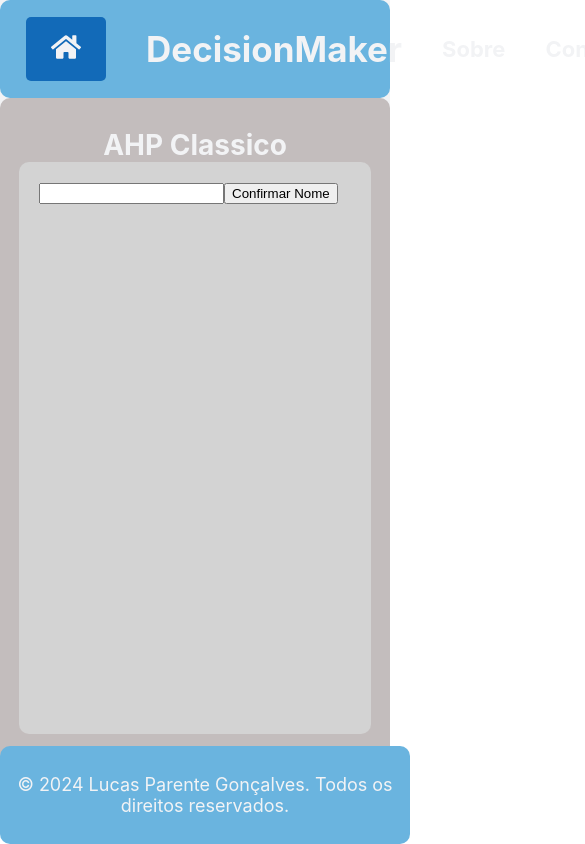
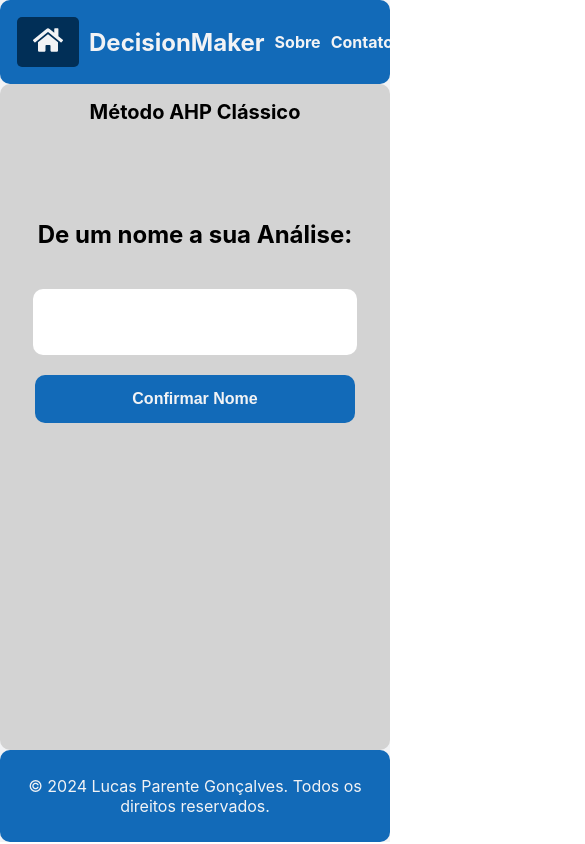
Before and after one commit to lucasparente1808/calc-ahp, a React (Create React App) app: page /AhpClassico in a window 390 px wide. Shown: the top 844 px of the page, 585 px wide, since content can reach past the window. Built offline with nearby package versions, Linux system fonts and the light colour scheme.

Commit message:
feat: alternativas.

```diff
--- a/src/App.js
+++ b/src/App.js
@@ -2,12 +2,13 @@ import React from 'react';
 import { BrowserRouter as Router, Route, Routes } from 'react-router-dom';
 import Home from './pages/Home';
 import AhpClassico from './pages/AhpClassico';
+import './index.css';
 
 
 function App() {
   return (
     <Router>
-      <div className="App" style={{ backgroundColor: '#f2f3f5' }}>
+      <div className="App" style={{ backgroundColor: '#f2f3f5', overflow: 'hidden' , height: '100%', width: '100%'}}>
         <Routes>
           <Route path="/" element={<Home/>} />
           <Route path="/AhpClassico" element={<AhpClassico/>} />
--- a/src/components/BoxAhp/box-ahp.css
+++ b/src/components/BoxAhp/box-ahp.css
@@ -1,32 +1,54 @@
 .box-ahp {
-    background-color: rgb(195, 189, 189);
+    background-color: lightgrey;
     width: 100%;
-    height: calc(100vh - 5rem - 6.125rem);
+    min-height: calc(100vh - 5rem - 6.125rem);
     border-radius: 0.625rem;
     display: flex;
-    justify-content: center;
+    flex-direction: column; /* Adicionado aqui */
     align-items: center;
 }
 
 .title-container {
     display: flex;
-    flex-direction: column;
+    padding: 1rem;
     align-items: center;
+    justify-content: center;
     width: 100%;
-    height: 100%;
+}
+
+.title-container .title-name {
+    display: flex;
     justify-content: center;
+    align-items: center;
+    width: 80%;
+}
+
+.title-container .container-analise {
+    width: 20%;
+    margin-left: auto;
+}
+
+.title-container .container-analise span{
+    font-size: 1rem;
+}
+
+.box-name {
+    margin-top: 5rem;
 }
 
 .title-container span {
-    color: #f2f3f5;
     font-size: 1.75rem;
     font-weight: bold;
 }
 
-.container-ahp {
-    background-color: lightgrey;
-    width: 80%;
-    height: 80%;
-    padding: 1.25rem;
-    border-radius: 0.625rem;
+@media (max-width: 640px) {
+    .title-container .container-analise {
+        margin-left: 4rem;
+    }
+    .title-container .container-analise span{
+        font-size: 0.8rem;
+    }
+    .title-container span {
+        font-size: 1.25rem;
+    }
 }
--- a/src/components/BoxAhp/index.js
+++ b/src/components/BoxAhp/index.js
@@ -1,17 +1,51 @@
-import React from 'react';
+import React, { useState, useEffect } from 'react';
 import './box-ahp.css';
 import BoxName from '../BoxName/index';
+import BoxAlternativas from '../../components/BoxAlternativas';
 
 const BoxAhp = () => {
+    const [nomeAnalise, setNomeAnalise] = useState('');
+    const [alternativas, setAlternativas] = useState([]);
+    const [boxHeight, setBoxHeight] = useState('calc(100vh - 5rem - 6.125rem)');
+
+    useEffect(() => {
+        const calculateBoxHeight = () => {
+            const minHeight = 'calc(100vh - 5rem - 6.125rem)';
+            const dynamicHeight = `calc(${minHeight} + ${alternativas.length * 70}px)`; // Adjust the increment as needed
+            setBoxHeight(dynamicHeight);
+        };
+        calculateBoxHeight();
+    }, [alternativas]);
+
+    const handleConfirm = (nome) => {
+        setNomeAnalise(nome);
+    };
+
+    const handleListChange = (list) => {
+        setAlternativas(list);
+    };
+
     return (
-        <div className='box-ahp'>
-        <div className='title-container'>
-            <span>AHP Classico</span>
-            <div className='container-ahp'>
-                <BoxName/>
+        <div className='box-ahp' style={{ minHeight: boxHeight }}>
+            <div className='title-container'>
+                <div className='title-name'>
+                    <span>Método AHP Clássico</span>
+                </div>
+                { nomeAnalise === '' ? null :
+                <div className='container-analise'>
+                    <span>Nome da análise: </span>
+                    <span>{nomeAnalise}</span>
+                </div>
+                }
             </div>
+            <div className='box-name'>
+                {nomeAnalise === '' ? <BoxName onConfirm={handleConfirm}/> : null}
+            </div>
+
+            {nomeAnalise !== '' && alternativas.length === 0 && <BoxAlternativas onListChange={handleListChange}/>}
+
+            {alternativas.length > 0 && <div>{JSON.stringify(alternativas)}</div>}
         </div>
-    </div>
     );
 };
 
--- /dev/null
+++ b/src/components/BoxAlternativas/box-alternativas.css
@@ -0,0 +1,69 @@
+.box-alternativas {
+    display: flex;
+    flex-direction: column;
+    align-items: center;
+    padding: 1.25rem 2.5rem 2.5rem 2.5rem; /* Aumente o padding para tornar a caixa maior */
+    width: 50%; /* Defina a largura desejada */
+    border: 1px solid #ddd;
+    border-radius: 5px;
+    background-color: #f9f9f9;
+}
+
+.box-alternativas span {
+    margin-bottom: 0.625rem;
+    font-size: 1.5rem;
+    font-weight: bold;
+    margin-bottom: 1.25rem;
+}
+
+.box {
+    display: flex;
+    justify-content: center;
+    width: 100%;
+    margin-bottom: 10px;
+}
+
+.box input {
+    width: 100%;
+    padding: 0.625rem;
+    border: 1px solid #ddd;
+    border-radius: 0.313rem;
+    font-size: 1.25rem;
+}
+
+.btn-box {
+    display: flex;
+    justify-content: space-between;
+    width: 100%;
+}
+
+.btn-box button {
+    padding: 0.625rem 1.25rem;
+    border: none;
+    border-radius: 0.313rem;
+    background-color: #4CAF50;
+    color: white;
+    cursor: pointer;
+}
+
+.btn-box button:hover {
+    background-color: #45a049;
+}
+
+.btn-box .mr10:hover {
+    background-color: rgb(151, 13, 13);
+}
+
+.btn-box .mr10 {
+    margin-left: 1rem;
+    margin-right: 1.25rem;
+    background-color: rgb(189, 23, 23);
+}
+
+.btn-box .proximo {
+    background-color: #126ab8;
+}
+
+.btn-box .proximo:hover {
+    background-color: #044a87;
+}
--- /dev/null
+++ b/src/components/BoxAlternativas/index.js
@@ -0,0 +1,55 @@
+import React, { useState } from 'react';
+import './box-alternativas.css';
+
+const BoxAlternativas = ({ onListChange }) => {
+    const [inputList, setInputList] = useState(["", ""]);
+
+    const handleInputChange = (e, index) => {
+        const { value } = e.target;
+        const list = [...inputList];
+        list[index] = value;
+        setInputList(list);
+    };
+
+    const handleAddClick = () => {
+        setInputList([...inputList, ""]);
+    };
+
+    const handleRemoveClick = index => {
+        const list = [...inputList];
+        list.splice(index, 1);
+        setInputList(list);
+    };
+
+    const handleNextClick = () => {
+        onListChange(inputList);
+    };
+
+    return (
+        <div className='box-alternativas'>
+            <span>Escolha suas Alternativas</span>
+            {inputList.map((x, i) => {
+                return (
+                    <div className="box">
+                        <input
+                            name="text"
+                            value={x}
+                            onChange={e => handleInputChange(e, i)}
+                        />
+                    </div>
+                );
+            })}
+            <div className="btn-box">
+                <div>
+                    <button onClick={handleAddClick}>Adicionar</button>
+                    {inputList.length > 2 && <button
+                        className="mr10"
+                        onClick={() => handleRemoveClick(inputList.length - 1)}>Remover</button>}
+                </div>
+                <button className='proximo' onClick={handleNextClick}>Próximo</button>
+            </div>
+        </div>
+    );
+};
+
+export default BoxAlternativas;
--- a/src/components/BoxHome/box-home.css
+++ b/src/components/BoxHome/box-home.css
@@ -1,7 +1,7 @@
 .box-home {
     background-color: rgb(195, 189, 189);
     width: 100%;
-    height: calc(100vh - 5rem - 6.125rem);
+    min-height: calc(100vh - 5rem - 6.125rem);
     border-radius: 0.625rem;
     display: flex;
     justify-content: center;
@@ -11,15 +11,22 @@
 .box-principal {
     background-color: lightgrey;
     width: 80%;
-    height: 80%;
     padding: 1.25rem;
     border-radius: 0.625rem;
 }
 
-.texto-home {
-    display: flex;
+.box-principal p {
+    margin-bottom: 10rem;
     justify-content: center;
-    font-size: 1.375rem;
+    font-size: 1rem;
+}
+
+.box-principal span {
+    display: inline-block;
+    position: absolute;
+    margin-bottom: 300px;
+    justify-content: center;
+    font-size: 1.625rem;
     font-weight: bold;
 }
 
@@ -27,6 +34,7 @@
     display: flex;
     justify-content: center;
     height: 100%;
+    width: 100%;
     align-items: center;
 }
 
@@ -56,3 +64,53 @@ a.disabled {
 .metodos-ahp button:hover {
     background-color: #014886;
 }
+
+@media (max-width: 1440px) {
+    .metodos-ahp a button {
+        height: 7.5rem;
+        width: 10rem;
+        font-size: 1.125rem;
+        margin-right: 2rem;
+        margin-left: 2rem;
+    }
+}
+
+@media (max-width: 1024px) {
+    .metodos-ahp a button {
+        height:5rem;
+        width: 7.5rem;
+        font-size: 1rem;
+        margin-right: 1.5rem;
+        margin-left: 1.5rem;
+    }
+}
+
+@media (max-width: 760px) {
+    .metodos-ahp a button {
+        height:4rem;
+        width: 6rem;
+        font-size: 0.8rem;
+        margin-right: 1rem;
+        margin-left: 1rem;
+        margin-bottom: 3.75rem;
+    }
+}
+
+@media (max-width: 480px) {
+    .metodos-ahp a button {
+        height:2.5rem;
+        width: 4.5rem;
+        font-size: 0.6rem;
+        margin-right: 0.5rem;
+        margin-left: 0.5rem;
+        margin-bottom: 3.75rem;
+    }
+    .box-principal p {
+        justify-content: center;
+        font-size: 0.625rem;
+    }
+    .box-principal span {
+        margin-bottom: 200px;
+        font-size: 1rem;
+    }
+}
--- a/src/components/BoxHome/index.js
+++ b/src/components/BoxHome/index.js
@@ -5,8 +5,13 @@ const BoxHome = () => {
     return (
         <div className='box-home'>
             <div className='box-principal'>
-                <span className='texto-home' >Métodos de Apoio a Decisão</span>
+                <p> A DecisionMaker é uma calculadora do método <strong>Analytic Hierarchy Process (AHP)</strong>, projetada para auxiliar na tomada de decisões complexas.
+                    Essa nova calculadora oferecerá uma plataforma flexível e abrangente para lidar com uma variedade de problemas. Começando com o AHP Clássico
+                    e expandindo para incluir outros métodos, nosso compromisso é capacitar os tomadores de decisão com ferramentas poderosas e insights valiosos.
+                    Acreditamos que essa abordagem aprimorada ajudará a enfrentar os desafios da tomada de decisão de maneira mais eficaz e informada.
+                </p>
                 <div className='metodos-ahp'>
+                    <span>Métodos de Apoio a Decisão</span>
                     <a href='/AhpClassico'>
                         <button> AHP Clássico </button>
                     </a>
--- a/src/components/BoxName/box-name.css
+++ b/src/components/BoxName/box-name.css
@@ -0,0 +1,46 @@
+.container-input {
+    display: flex;
+    flex-direction: column;
+}
+
+.container-input .input-text {
+    width: 30rem;
+    height: 4rem;
+    font-size: 1.5rem;
+    border: none;
+    border-radius: 0.625rem;
+}
+
+.container-input {
+    display: flex;
+    align-items: center;
+}
+
+.container-input span {
+    margin-bottom: 2.5rem;
+    font-size: 1.5rem;
+    font-weight: bold;
+}
+
+.container-input .button-confirma {
+    margin-top: 1.25rem;
+    width: 20rem;
+    height: 3rem;
+    border: none;
+    border-radius: 0.625rem;
+    background-color: #126ab8;
+    font-size: 1rem;
+    font-weight: bold;
+    color: #f2f3f5;
+    cursor: pointer;
+}
+
+.container-input .button-confirma:hover {
+    background-color: #012f57;
+}
+
+@media (max-width: 640px) {
+    .container-input .input-text {
+        width: 20rem;
+    }
+}
--- a/src/components/BoxName/index.js
+++ b/src/components/BoxName/index.js
@@ -1,29 +1,25 @@
 import React, { useState } from 'react';
 import './box-name.css';
 
-const BoxName = () => {
-    const [nomeAnalise, setNomeAnalise] = useState('');
+const BoxName = ({ onConfirm }) => {
     const [inputTemp, setInputTemp] = useState(''); // estado temporário para o input
 
     const confirmarNome = () => {
-        setNomeAnalise(inputTemp); // atualiza nomeAnalise com o valor de inputTemp quando o botão é clicado
+        onConfirm(inputTemp); // chama a função onConfirm passada como prop quando o botão é clicado
     };
 
     return (
         <>
-        {nomeAnalise && <h2>{nomeAnalise}</h2>}
-        {nomeAnalise ? (
-            <button>Próximo</button>
-        ) : (
-            <div className='input-text'>
+             <div className='container-input'>
+                <span> De um nome a sua Análise: </span>
                 <input
+                    className='input-text'
                     type="text"
                     value={inputTemp}
                     onChange={(e) => setInputTemp(e.target.value)} // atualiza inputTemp quando o input muda
                 />
-                <button onClick={confirmarNome}>Confirmar Nome</button>
+                <button className='button-confirma' onClick={confirmarNome}>Confirmar Nome</button>
             </div>
-        )}
         </>
     );
 };
--- a/src/components/Footer/footer.css
+++ b/src/components/Footer/footer.css
@@ -1,14 +1,19 @@
 .footer {
-    background-color: #6ab4df;
-    padding: 10px;
-    position: fixed;
-    bottom: 0;
+    background-color: #126ab8;
+    padding: 0.625rem;
     width: 100%;
-    border-radius: 10px;
+    border-radius: 0.625rem;
+    box-sizing: border-box;
 }
 
 .footer div {
     text-align: center;
-    font-size: 18px;
+    font-size: 1.125rem;
     color: #f2f3f5;
 }
+
+@media (max-width: 624px) {
+    .footer div {
+        font-size: 1rem;
+    }
+}
--- a/src/components/Menu/menu.css
+++ b/src/components/Menu/menu.css
@@ -1,5 +1,5 @@
 .menu {
-    background-color: #6ab4df;
+    background-color: #126ab8;
     padding: 1px;
     border-radius: 10px;
 }
@@ -17,26 +17,51 @@
 }
 
 .menu ul li span {
-    font-size: 35px;
+    font-size: 2.188rem;
     font-weight: bold;
     color: #f2f3f5;
 }
 
 .menu ul .group-right {
     display: flex;
-    font-size: 22px;
+    font-size: 1.375rem;
     margin-left: auto;
     font-weight: bold;
 }
 .menu ul li.icon-home {
     display: inline-block;
-    background-color: #126ab8; /* Cor de fundo azul */
-    padding: 15px 25px; /* Espaçamento interno para formar o quadrado */
-    border-radius: 5px; /* Bordas arredondadas */
-    margin-left: 25px;
+    background-color: #012f57; /* Cor de fundo azul */
+    padding: 0.938rem 1.563rem; /* Espaçamento interno para formar o quadrado */
+    border-radius: 0.313rem; /* Bordas arredondadas */
+    margin-left: 1.563rem;
+}
+
+.menu ul li.icon-home:hover {
+    background-color: #021c34;
 }
 
 .menu ul li a {
     text-decoration: none;
     color: #f2f3f5;
 }
+
+@media (max-width: 624px) {
+    .menu ul li {
+        margin-right: 0.625rem;
+    }
+    .menu ul li span {
+        font-size: 1.5rem;
+        font-weight: bold;
+        color: #f2f3f5;
+    }
+    .menu ul .group-right {
+        display: flex;
+        font-size: 1rem;
+    }
+    .menu ul li.icon-home {
+        display: inline-block;
+        background-color: #012f57; /* Cor de fundo azul */
+        padding: 0.5rem 1rem; /* Espaçamento interno para formar o quadrado */
+        margin-left: 1rem;
+    }
+}
```
